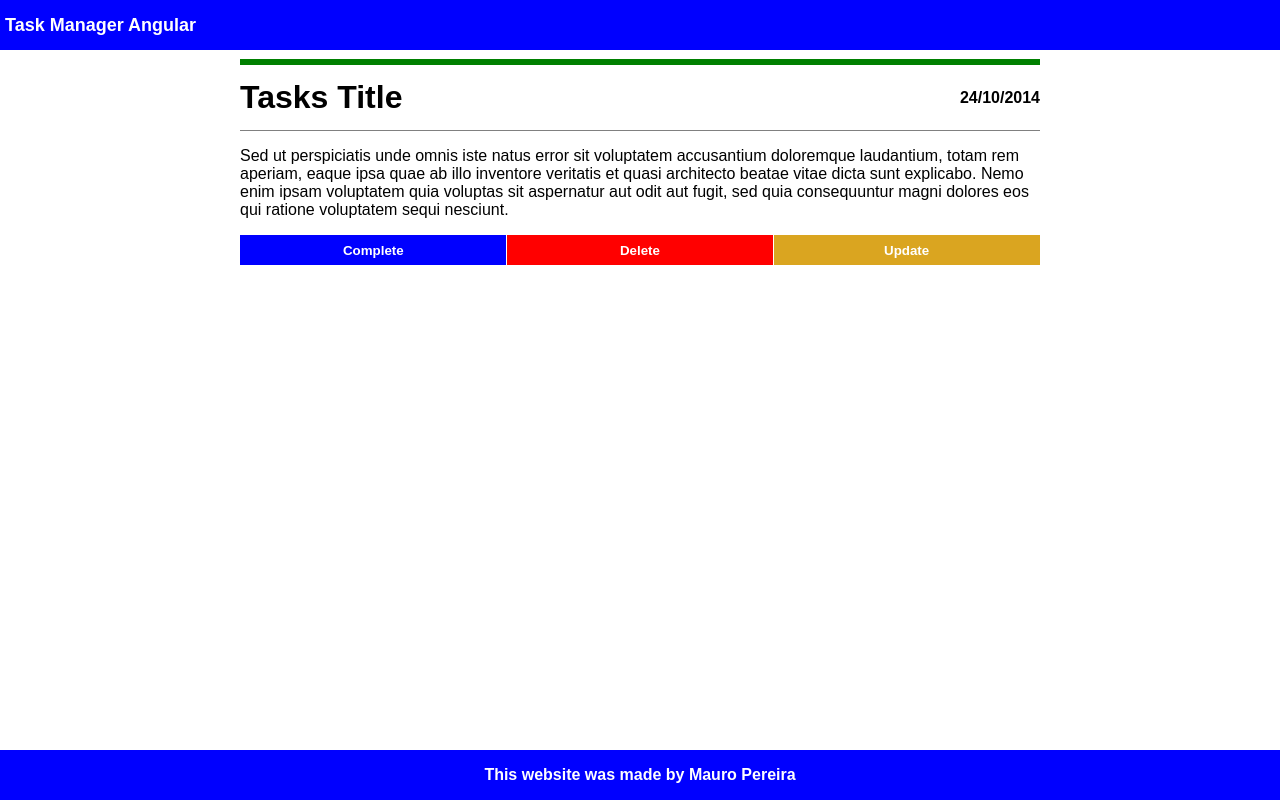
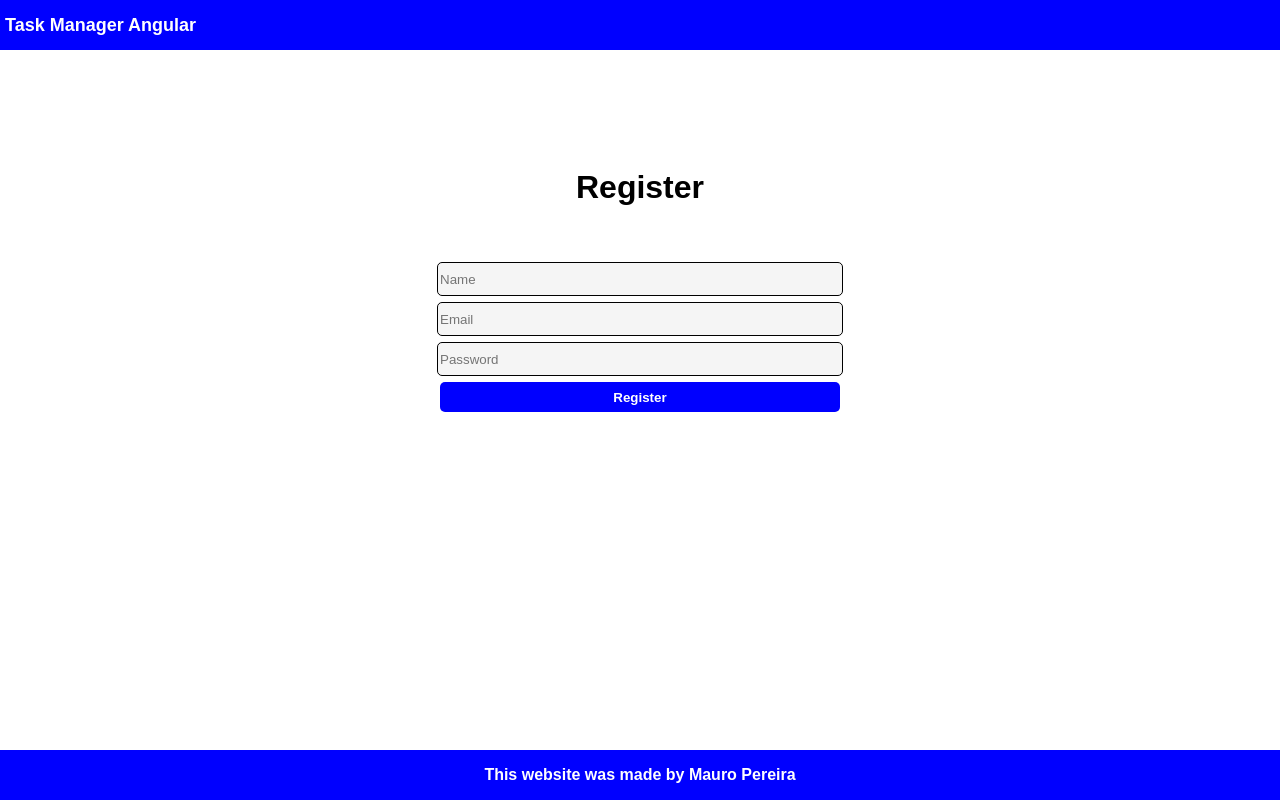
Before and after one commit to Mauro-Pereira/ToDoList-Angular, an Angular app: page /login in a window 1280 px wide. Built offline with nearby package versions, Linux system fonts and the light colour scheme.

Commit message:
feat: adding user-list component

```diff
--- a/src/app/app.component.html
+++ b/src/app/app.component.html
@@ -4,7 +4,7 @@
     </header>
 
     <main class="content">
-       <app-home></app-home>
+       <app-register></app-register>
     </main>
 
     <footer>
--- a/src/app/login/login.component.css
+++ b/src/app/login/login.component.css
@@ -9,6 +9,7 @@
     align-items: center;
     color: black;
     font-family: sans-serif;
+    margin-top: 80px;
 }
 
 form{
--- a/src/app/register/register.component.css
+++ b/src/app/register/register.component.css
@@ -9,6 +9,7 @@
     align-items: center;
     color: black;
     font-family: sans-serif;
+    margin-top: 80px;
 }
 
 form{
--- /dev/null
+++ b/src/app/user-list/user-list.component.html
@@ -0,0 +1 @@
+<p>user-list works!</p>
```
Also changed, not shown: src/app/user-list/user-list.component.ts (added, +12 -0 lines), src/app/user-list/user-list.component.css (added), 1 other file (tests, documents, lock files or other folders).
